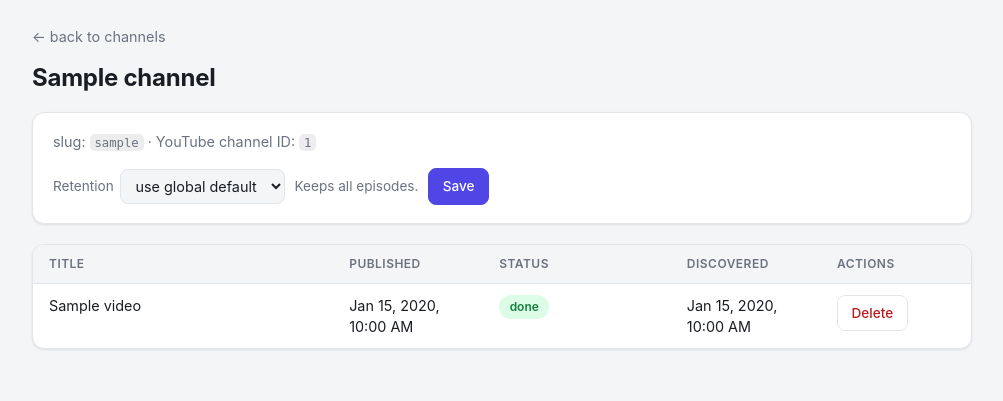
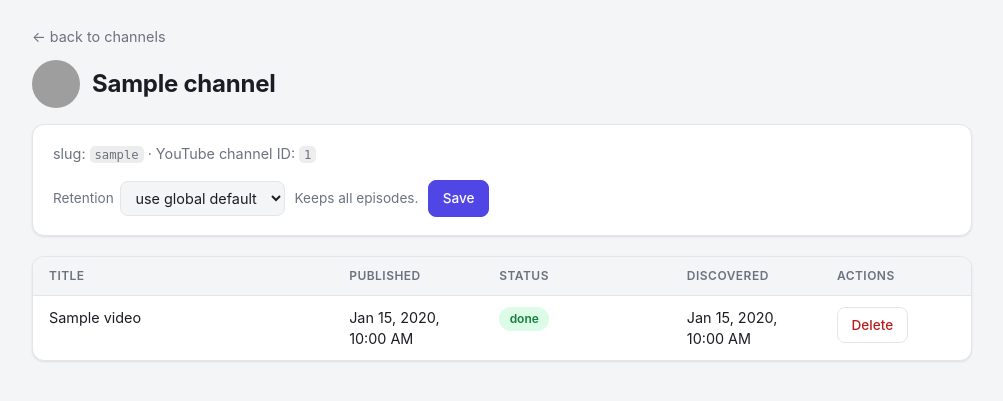
Before and after one commit to reloadedhead/podmachine, a FastAPI app: template src/podmachine/web/templates/channel_detail.html in a window 1280 px wide. Shown: the part 53-454 px from the top of the page, without its empty margins (138-1141 px from the left). Run offline with FastAPI, Linux system fonts and the light colour scheme; the template is opened without the code that fills it: most values are stand-ins (such as "Sample title", 1, 10 or a date in 2020); parts of the project's set-up code (start-up, migrations or seed data) failed here and were passed over; grey boxes are pictures that could not be loaded.

Commit message:
Render channel avatar/artwork in the admin UI
Reuses the already-cached /artwork/<slug>.jpg (fetched by the
poll/download cycle via podmachine.artwork, served unauthenticated for
podcast apps) — a small round avatar next to each channel name on the
dashboard's table (skipped entirely when has_avatar is false, no wasted
request), and a larger one next to the title on a channel's detail page
(falls back gracefully via onerror if artwork isn't cached yet).

Co-Authored-By: Claude Sonnet 5 <noreply@anthropic.com>

```diff
--- a/src/podmachine/web/static/admin.css
+++ b/src/podmachine/web/static/admin.css
@@ -114,6 +114,32 @@ h1 {
   font-weight: 650;
   letter-spacing: -0.01em;
   margin: 0;
+}
+
+.avatar {
+  border-radius: 999px;
+  object-fit: cover;
+  flex-shrink: 0;
+}
+
+.avatar-sm {
+  width: 24px;
+  height: 24px;
+  vertical-align: middle;
+  margin-right: 0.5rem;
+}
+
+.avatar-lg {
+  width: 48px;
+  height: 48px;
+}
+
+.channel-cell { display: flex; align-items: center; }
+
+.channel-heading {
+  display: flex;
+  align-items: center;
+  gap: 0.75rem;
 }
 
 h2 {
--- a/src/podmachine/web/templates/channel_detail.html
+++ b/src/podmachine/web/templates/channel_detail.html
@@ -3,7 +3,10 @@
 {% block content %}
   <a href="/admin/" class="back-link">&larr; back to channels</a>
   <div class="page-head">
-    <h1>{{ channel.name }}</h1>
+    <div class="channel-heading">
+      <img class="avatar avatar-lg" src="/artwork/{{ channel.slug }}.jpg" alt="" onerror="this.remove()">
+      <h1>{{ channel.name }}</h1>
+    </div>
   </div>
   {% include "partials/channel_meta.html" %}
   {% include "partials/video_table.html" %}
```
Also changed, not shown: src/podmachine/web/templates/partials/channel_table.html (+6 -1 lines).
